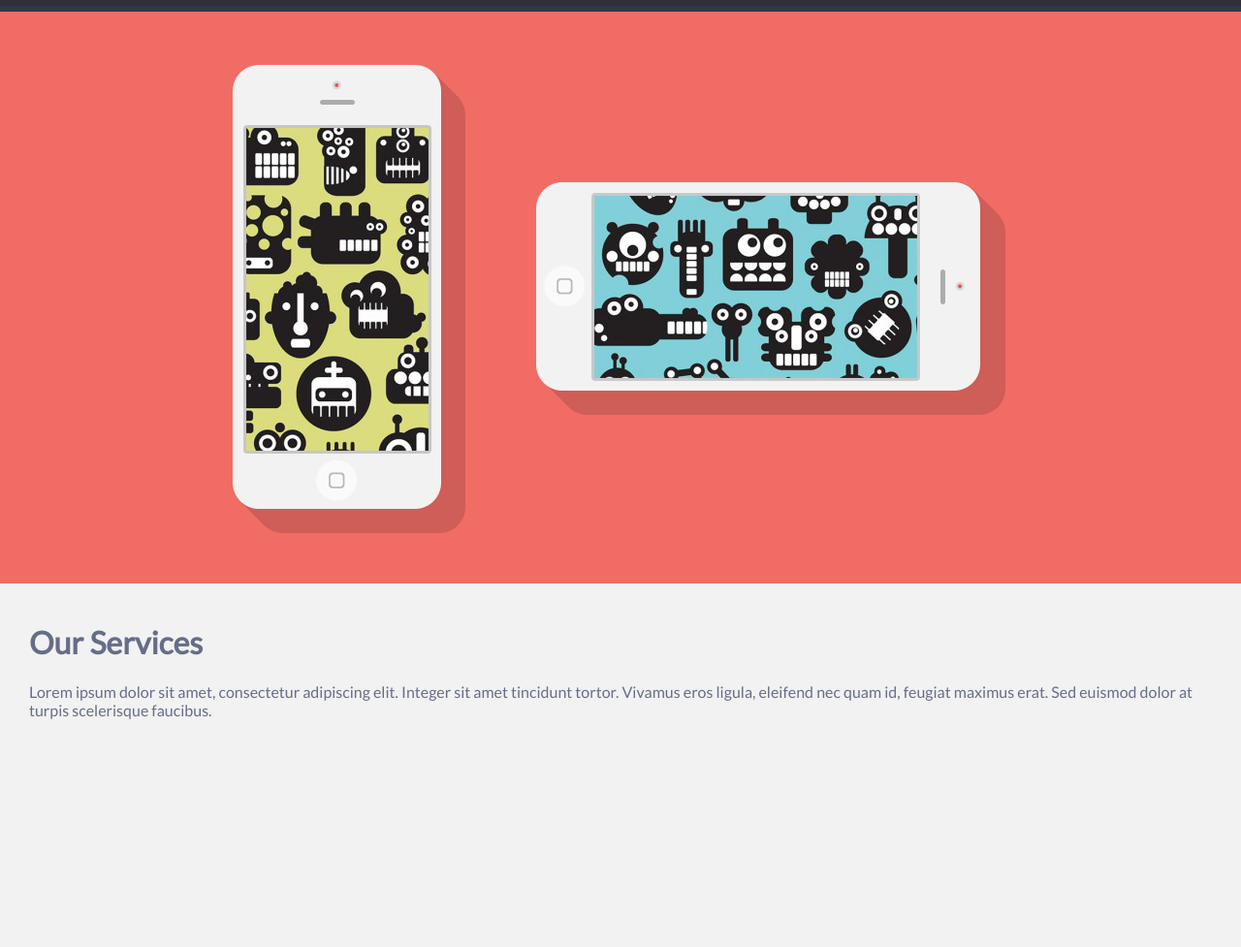
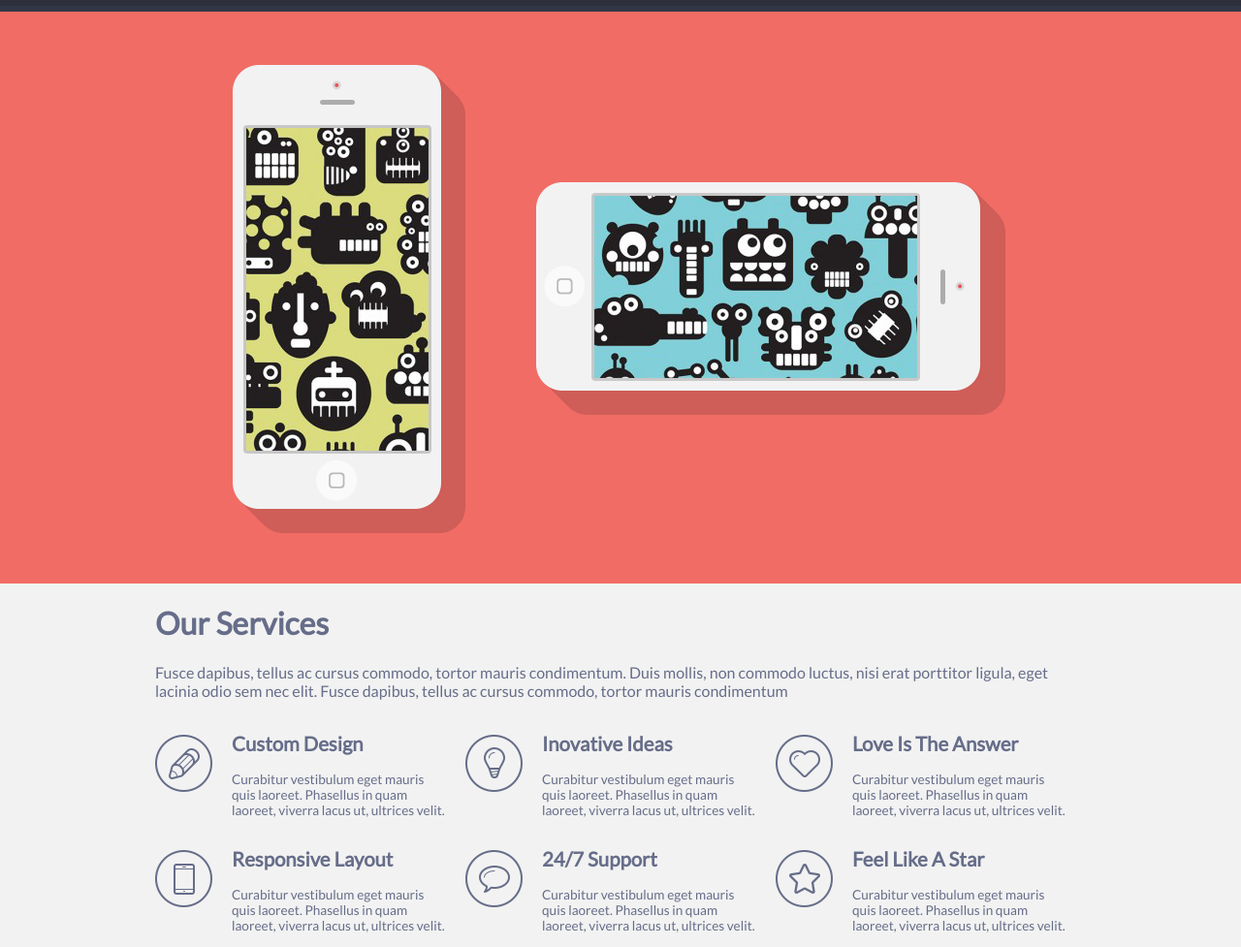
Before and after one commit to Zuleikabostel/My-Website, a plain HTML site: page index.html in a window 1280 px wide. Shown: the part 84-1061 px from the top of the page at 97% size. Before the commit the page ends 862 px from the top, so only its background shows below. Drawn offline with Linux system fonts and the light colour scheme.

Commit message:
did services part

```diff
--- a/index.html
+++ b/index.html
@@ -34,19 +34,88 @@
         <img src="images/singolo.png" alt="phone" max-width="960px"/>
       </div>
 
+<div class="servicescontainer"
+
       <div class="services">
         <h1>Our Services</h1>
+        <p>Fusce dapibus, tellus ac cursus commodo,
+          tortor mauris condimentum. Duis mollis, non
+          commodo luctus, nisi erat porttitor ligula,
+          eget lacinia odio sem nec elit. Fusce dapibus,
+          tellus ac cursus commodo, tortor mauris
+          condimentum </p>
+          </div>
+</div>
 
-        <div class="servicesp">
-        <p>Lorem ipsum dolor sit amet, consectetur adipiscing elit.
-          Integer sit amet tincidunt tortor. Vivamus eros ligula,
-          eleifend nec quam id, feugiat maximus erat. Sed euismod
-          dolor at turpis scelerisque faucibus.</p>
+<div class="servicescontainer">
+  <div class="column">
 
+      <div class="icon">
+        <img src="images/icon1.png">
+      </div>
+        <div class="servicesone">
+        <h2>Custom Design</h2>
+        <p>Curabitur vestibulum eget mauris quis laoreet. Phasellus in quam laoreet,
+          viverra lacus ut, ultrices velit.</p>
         </div>
-      </div>
+
+        <div class="icon">
+        <img src="images/icon4.png">
+        </div>
+          <div class="servicesone">
+          <h2>Responsive Layout</h2>
+          <p>Curabitur vestibulum eget mauris quis laoreet. Phasellus in quam laoreet,
+            viverra lacus ut, ultrices velit.</p>
+          </div>
 
     </div>
+
+  <div class="column">
+
+      <div class="icon">
+        <img src="images/icon2.png">
+      </div>
+        <div class="servicesone">
+        <h2>Inovative Ideas</h2>
+        <p>Curabitur vestibulum eget mauris quis laoreet. Phasellus in quam laoreet,
+        viverra lacus ut, ultrices velit.</p>
+        </div>
+
+        <div class="icon">
+          <img src="images/icon5.png">
+        </div>
+          <div class="servicesone">
+          <h2>24/7 Support</h2>
+          <p>Curabitur vestibulum eget mauris quis laoreet. Phasellus in quam laoreet,
+          viverra lacus ut, ultrices velit.</p>
+          </div>
+
+</div>
+
+  <div class="column">
+        <div class="icon">
+          <img src="images/icon3.png">
+        </div>
+          <div class="servicesone">
+          <h2>Love Is The Answer</h2>
+          <p>Curabitur vestibulum eget mauris quis laoreet. Phasellus in quam laoreet,
+          viverra lacus ut, ultrices velit.</p>
+          </div>
+
+          <div class="icon">
+            <img src="images/icon6.png">
+          </div>
+            <div class="servicesone">
+            <h2>Feel Like A Star</h2>
+            <p>Curabitur vestibulum eget mauris quis laoreet. Phasellus in quam laoreet,
+            viverra lacus ut, ultrices velit.</p>
+            </div>
+    </div>
+
+</div>
+
+
+</div>
 
     </body>
 
--- a/styles.css
+++ b/styles.css
@@ -8,7 +8,7 @@ font-family: 'Lato', sans-serif;
 
 /*
 * {
-  outline: 1px dotted yellow;
+  outline: 1px dotted red;
 }
 */
 
@@ -55,9 +55,41 @@ color: #F16C65
   padding: 40px 0;
 }
 
+.servicescontainer {
+  max-width: 960px;
+  margin-left: auto;
+  margin-right: auto;
+  color: #666d89;
+
+}
+
+.column {
+  max-width: 320px;
+  float: left;
+  margin-left: auto;
+  margin-right: auto;
+  color: #666d89;
+
+}
+
+
 .services {
-  padding: 20px 30px;
-  color: #666d89
+  float:left;
+  color: #666d89;
+}
+
+
+.servicesone {
+float: left;
+padding-left: 20px;
+max-width: 220px;
+font-size: 0.85rem;
+color: #666d89;
+}
+
+.icon {
+  float:left;
+  margin-top: 20px;
 }
 
 @media screen and (max-width: 610px) {
```
Also changed, not shown: images/icon1.png (added), images/icon2.png (added), images/icon3.png (added), images/icon4.png (added), images/icon5.png (added), images/icon6.png (added).
